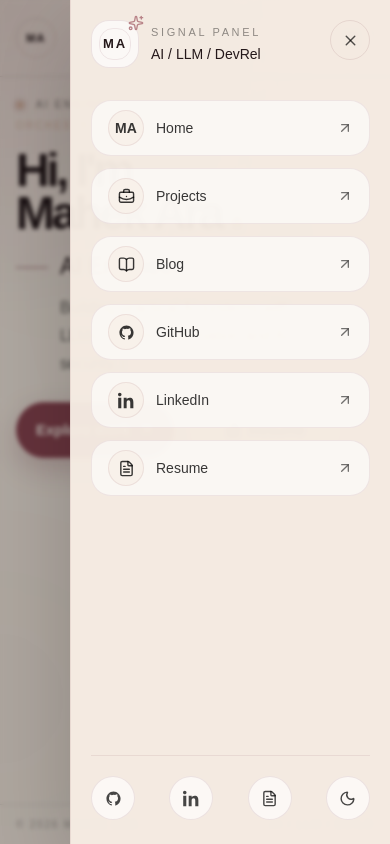
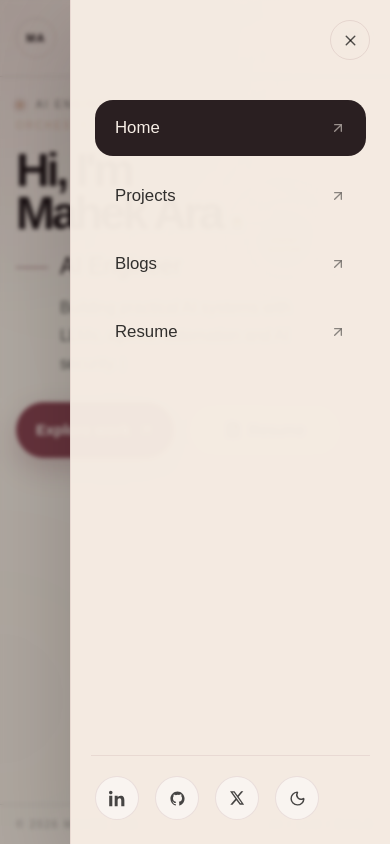
Before and after one commit to mahekara28/mahek-portfolio, a Next.js app: page / in a window 390 px wide. Both pictures are taken after a click on the button "Open navigation menu". Built offline with nearby package versions, Linux system fonts and the light colour scheme.

Commit message:
Mobile View

```diff
--- a/app/page.tsx
+++ b/app/page.tsx
@@ -9,7 +9,6 @@ import {
   FileText,
   Menu,
   Moon,
-  Sparkles,
   Sun,
   X,
 } from "lucide-react";
@@ -120,6 +119,23 @@ function LinkedInIcon({
   );
 }
 
+function XSocialIcon({
+  className = "h-[18px] w-[18px]",
+}: {
+  className?: string;
+}) {
+  return (
+    <svg
+      viewBox="0 0 24 24"
+      fill="currentColor"
+      aria-hidden="true"
+      className={className}
+    >
+      <path d="M18.244 2H21.5l-7.111 8.129L22.75 22h-6.545l-5.126-6.704L5.214 22H1.956l7.607-8.695L1.55 2h6.711l4.634 6.117L18.244 2Zm-1.142 18h1.804L7.276 3.895H5.341L17.102 20Z" />
+    </svg>
+  );
+}
+
 function NavIconLink({
   href,
   label,
@@ -166,39 +182,32 @@ function NavIconLink({
 function MobilePanelLink({
   href,
   label,
-  icon,
   isDark,
   onClick,
   external = false,
+  active = false,
 }: {
   href: string;
   label: string;
-  icon: ReactNode;
   isDark: boolean;
   onClick: () => void;
   external?: boolean;
+  active?: boolean;
 }) {
-  const className = `flex h-14 items-center justify-between rounded-[20px] border px-4 transition ${
-    isDark
-      ? "border-[#d4b29f]/12 bg-white/[0.02] text-[#efe1d6]/84 hover:border-[#d4b29f]/28 hover:bg-[#d4b29f]/[0.035]"
-      : "border-[#7e3f4c]/10 bg-white/60 text-black/78 hover:border-[#7e3f4c]/24 hover:bg-[#7e3f4c]/[0.04]"
+  const className = `flex h-14 items-center justify-between rounded-[18px] px-5 text-[1.05rem] transition ${
+    active
+      ? isDark
+        ? "bg-white/[0.04] text-[#f6eadf]"
+        : "bg-[#2a1f21] text-[#f7eee6]"
+      : isDark
+        ? "text-[#efe1d6]/82 hover:bg-white/[0.03] hover:text-[#f6eadf]"
+        : "text-black/80 hover:bg-black/[0.03] hover:text-black"
   }`;
 
   const content = (
     <>
-      <span className="flex items-center gap-3 text-sm">
-        <span
-          className={`flex h-9 w-9 items-center justify-center rounded-full border ${
-            isDark
-              ? "border-[#d4b29f]/10 bg-[#25181d]"
-              : "border-[#7e3f4c]/10 bg-[#f8f1ea]"
-          }`}
-        >
-          {icon}
-        </span>
-        {label}
-      </span>
-      <ArrowUpRight className="h-4 w-4 opacity-70" />
+      <span>{label}</span>
+      <ArrowUpRight className="h-4 w-4 opacity-55" />
     </>
   );
 
@@ -581,40 +590,7 @@ export default function Home() {
                   : "border-[#7e3f4c]/10 bg-[#f6ede4]/97 text-[#24181a]"
               }`}
             >
-              <div className="flex items-start justify-between gap-4">
-                <div className="flex items-center gap-3">
-                  <div
-                    className={`relative flex h-12 w-12 items-center justify-center rounded-[18px] border ${
-                      isDark
-                        ? "border-[#d4b29f]/16 bg-[#2a1a1f]"
-                        : "border-[#7e3f4c]/12 bg-white/70"
-                    }`}
-                  >
-                    <div
-                      className={`absolute inset-[7px] rounded-[14px] border ${
-                        isDark
-                          ? "border-[#d4b29f]/10"
-                          : "border-[#7e3f4c]/10"
-                      }`}
-                    />
-                    <span className="text-[13px] font-semibold tracking-[0.14em]">
-                      MA
-                    </span>
-                    <Sparkles className="absolute -right-1.5 -top-1.5 h-4 w-4 text-[#b88388]" />
-                  </div>
-
-                  <div>
-                    <p
-                      className={`text-[11px] uppercase tracking-[0.24em] ${
-                        isDark ? "text-[#efe1d6]/42" : "text-black/42"
-                      }`}
-                    >
-                      Signal panel
-                    </p>
-                    <p className="mt-1 text-sm">AI / LLM / DevRel</p>
-                  </div>
-                </div>
-
+              <div className="flex items-start justify-end">
                 <button
                   onClick={() => setMobileMenuOpen(false)}
                   aria-label="Close navigation menu"
@@ -628,59 +604,56 @@ export default function Home() {
                 </button>
               </div>
 
-              <div className="mt-8 space-y-3">
+              <div className="mt-10 px-1">
+                <div className="space-y-3">
                   <MobilePanelLink
                     href="/"
                     label="Home"
-                  icon={<span className="text-sm font-semibold">MA</span>}
                     isDark={isDark}
                     onClick={() => setMobileMenuOpen(false)}
+                    active
                   />
                   <MobilePanelLink
                     href="/projects"
                     label="Projects"
-                  icon={<BriefcaseBusiness className="h-[17px] w-[17px]" />}
                     isDark={isDark}
                     onClick={() => setMobileMenuOpen(false)}
                   />
                   <MobilePanelLink
                     href="/blog"
-                  label="Blog"
-                  icon={<BookOpen className="h-[17px] w-[17px]" />}
+                    label="Blogs"
                     isDark={isDark}
-                  onClick={() => setMobileMenuOpen(false)}
-                />
-                <MobilePanelLink
-                  href="https://github.com/mahekara28"
-                  label="GitHub"
-                  icon={<GitHubIcon className="h-[17px] w-[17px]" />}
-                  isDark={isDark}
-                  external
-                  onClick={() => setMobileMenuOpen(false)}
-                />
-                <MobilePanelLink
-                  href="https://www.linkedin.com/in/mahek-ara/"
-                  label="LinkedIn"
-                  icon={<LinkedInIcon className="h-[17px] w-[17px]" />}
-                  isDark={isDark}
-                  external
                     onClick={() => setMobileMenuOpen(false)}
                   />
                   <MobilePanelLink
                     href="https://drive.google.com/file/d/1HB3XFQCsMgmZfF50zjjNN6900j-cZDok/view?usp=sharing"
                     label="Resume"
-                  icon={<FileText className="h-[17px] w-[17px]" />}
                     isDark={isDark}
                     external
                     onClick={() => setMobileMenuOpen(false)}
                   />
                 </div>
+              </div>
 
               <div
-                className={`mt-auto flex items-center justify-between border-t pt-5 ${
+                className={`mt-auto flex items-center justify-start gap-4 border-t px-1 pt-5 ${
                   isDark ? "border-[#d4b29f]/10" : "border-[#7e3f4c]/10"
                 }`}
               >
+                <a
+                  href="https://www.linkedin.com/in/mahek-ara/"
+                  target="_blank"
+                  rel="noreferrer"
+                  aria-label="LinkedIn"
+                  className={`flex h-11 w-11 items-center justify-center rounded-full border transition ${
+                    isDark
+                      ? "border-[#d4b29f]/14 bg-white/[0.01] text-[#efe1d6]/76 hover:border-[#d4b29f]/28"
+                      : "border-[#7e3f4c]/12 bg-white/48 text-black/72 hover:border-[#7e3f4c]/24"
+                  }`}
+                >
+                  <LinkedInIcon className="h-[17px] w-[17px]" />
+                </a>
+
                 <a
                   href="https://github.com/mahekara28"
                   target="_blank"
@@ -688,39 +661,25 @@ export default function Home() {
                   aria-label="GitHub"
                   className={`flex h-11 w-11 items-center justify-center rounded-full border transition ${
                     isDark
-                      ? "border-[#d4b29f]/12 bg-white/[0.02] text-[#efe1d6]/76"
-                      : "border-[#7e3f4c]/12 bg-white/68 text-black/72"
+                      ? "border-[#d4b29f]/14 bg-white/[0.01] text-[#efe1d6]/76 hover:border-[#d4b29f]/28"
+                      : "border-[#7e3f4c]/12 bg-white/48 text-black/72 hover:border-[#7e3f4c]/24"
                   }`}
                 >
                   <GitHubIcon className="h-[17px] w-[17px]" />
                 </a>
 
                 <a
-                  href="https://www.linkedin.com/in/mahek-ara/"
+                  href="https://x.com/mahekara28"
                   target="_blank"
                   rel="noreferrer"
-                  aria-label="LinkedIn"
+                  aria-label="X"
                   className={`flex h-11 w-11 items-center justify-center rounded-full border transition ${
                     isDark
-                      ? "border-[#d4b29f]/12 bg-white/[0.02] text-[#efe1d6]/76"
-                      : "border-[#7e3f4c]/12 bg-white/68 text-black/72"
+                      ? "border-[#d4b29f]/14 bg-white/[0.01] text-[#efe1d6]/76 hover:border-[#d4b29f]/28"
+                      : "border-[#7e3f4c]/12 bg-white/48 text-black/72 hover:border-[#7e3f4c]/24"
                   }`}
                 >
-                  <LinkedInIcon className="h-[17px] w-[17px]" />
-                </a>
-
-                <a
-                  href="https://drive.google.com/file/d/1HB3XFQCsMgmZfF50zjjNN6900j-cZDok/view?usp=sharing"
-                  target="_blank"
-                  rel="noreferrer"
-                  aria-label="Resume"
-                  className={`flex h-11 w-11 items-center justify-center rounded-full border transition ${
-                    isDark
-                      ? "border-[#d4b29f]/12 bg-white/[0.02] text-[#efe1d6]/76"
-                      : "border-[#7e3f4c]/12 bg-white/68 text-black/72"
-                  }`}
-                >
-                  <FileText className="h-[17px] w-[17px]" />
+                  <XSocialIcon className="h-[16px] w-[16px]" />
                 </a>
 
                 <button
@@ -728,8 +687,8 @@ export default function Home() {
                   aria-label="Toggle theme"
                   className={`flex h-11 w-11 items-center justify-center rounded-full border transition ${
                     isDark
-                      ? "border-[#d4b29f]/12 bg-white/[0.02] text-[#efe1d6]/76"
-                      : "border-[#7e3f4c]/12 bg-white/68 text-black/72"
+                      ? "border-[#d4b29f]/14 bg-white/[0.01] text-[#efe1d6]/76 hover:border-[#d4b29f]/28"
+                      : "border-[#7e3f4c]/12 bg-white/48 text-black/72 hover:border-[#7e3f4c]/24"
                   }`}
                 >
                   {isDark ? (
```
Lines whose indentation alone changed are shown as unchanged.
